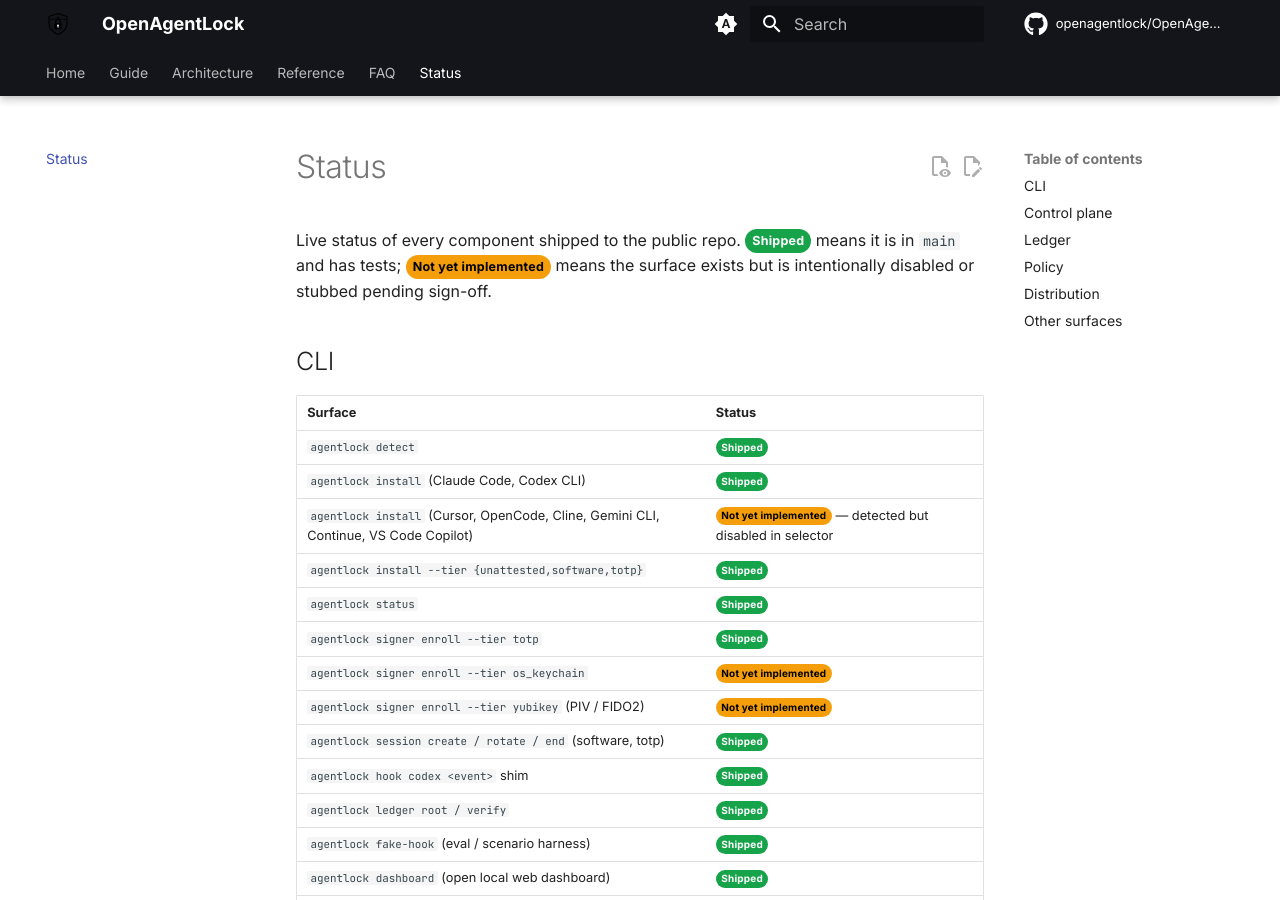
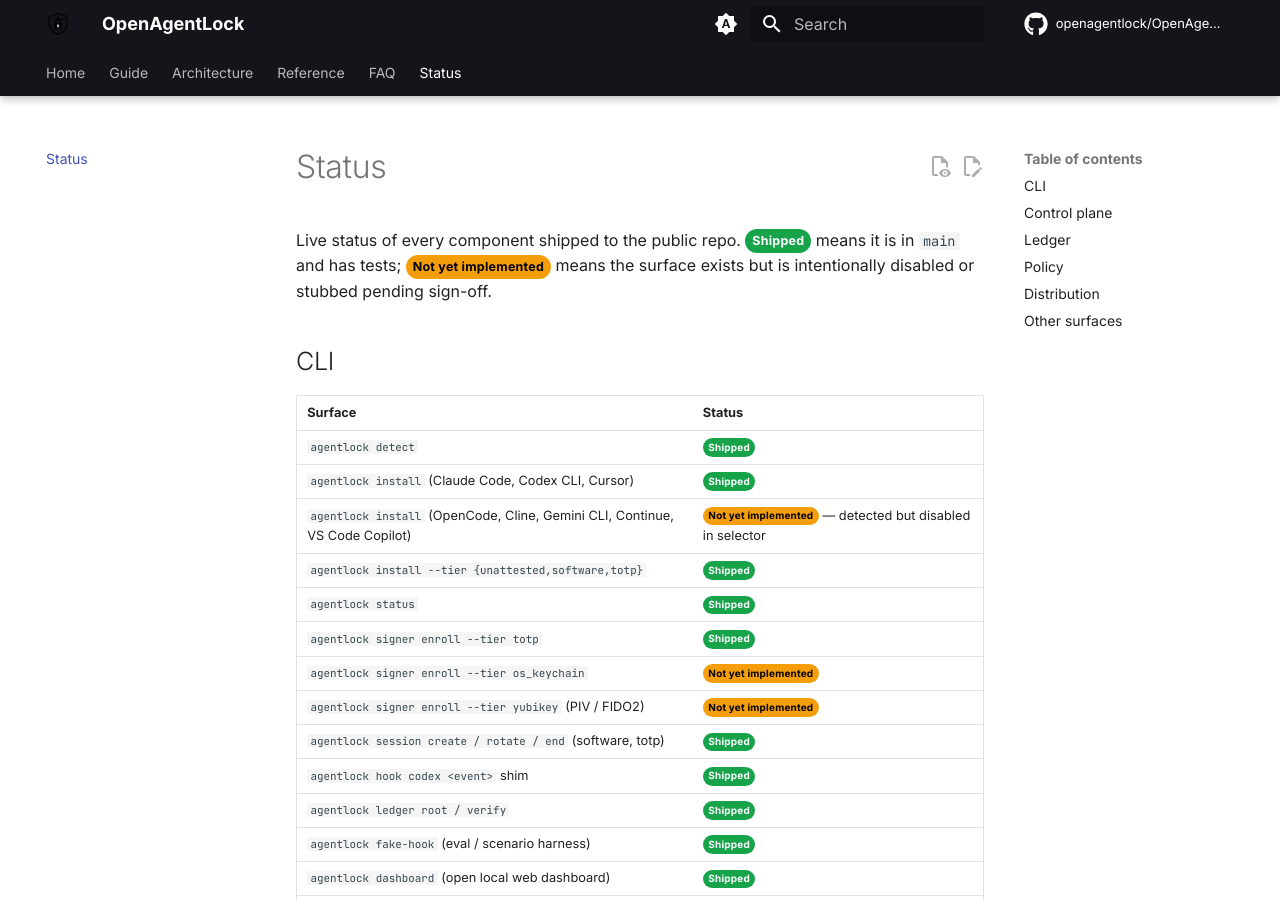
Before and after one commit to openagentlock/OpenAgentLock, an MkDocs documentation site: the page built from docs/status.md, in a window 1280 px wide and 900 px high. Built offline with MkDocs 1.6.1 and Material for MkDocs 9.7.7, drawn with Linux system fonts in a browser that asks for light colours; comment, search, counter and statistics services are not loaded.

Commit message:
docs: mark Cursor harness as shipped

```diff
--- a/docs/status.md
+++ b/docs/status.md
@@ -7,8 +7,8 @@ Live status of every component shipped to the public repo. <span class="md-statu
 | Surface | Status |
 |---|---|
 | `agentlock detect` | <span class="md-status-pill shipped">Shipped</span> |
-| `agentlock install` (Claude Code, Codex CLI) | <span class="md-status-pill shipped">Shipped</span> |
-| `agentlock install` (Cursor, OpenCode, Cline, Gemini CLI, Continue, VS Code Copilot) | <span class="md-status-pill not-yet">Not yet implemented</span> — detected but disabled in selector |
+| `agentlock install` (Claude Code, Codex CLI, Cursor) | <span class="md-status-pill shipped">Shipped</span> |
+| `agentlock install` (OpenCode, Cline, Gemini CLI, Continue, VS Code Copilot) | <span class="md-status-pill not-yet">Not yet implemented</span> — detected but disabled in selector |
 | `agentlock install --tier {unattested,software,totp}` | <span class="md-status-pill shipped">Shipped</span> |
 | `agentlock status` | <span class="md-status-pill shipped">Shipped</span> |
 | `agentlock signer enroll --tier totp` | <span class="md-status-pill shipped">Shipped</span> |
```
